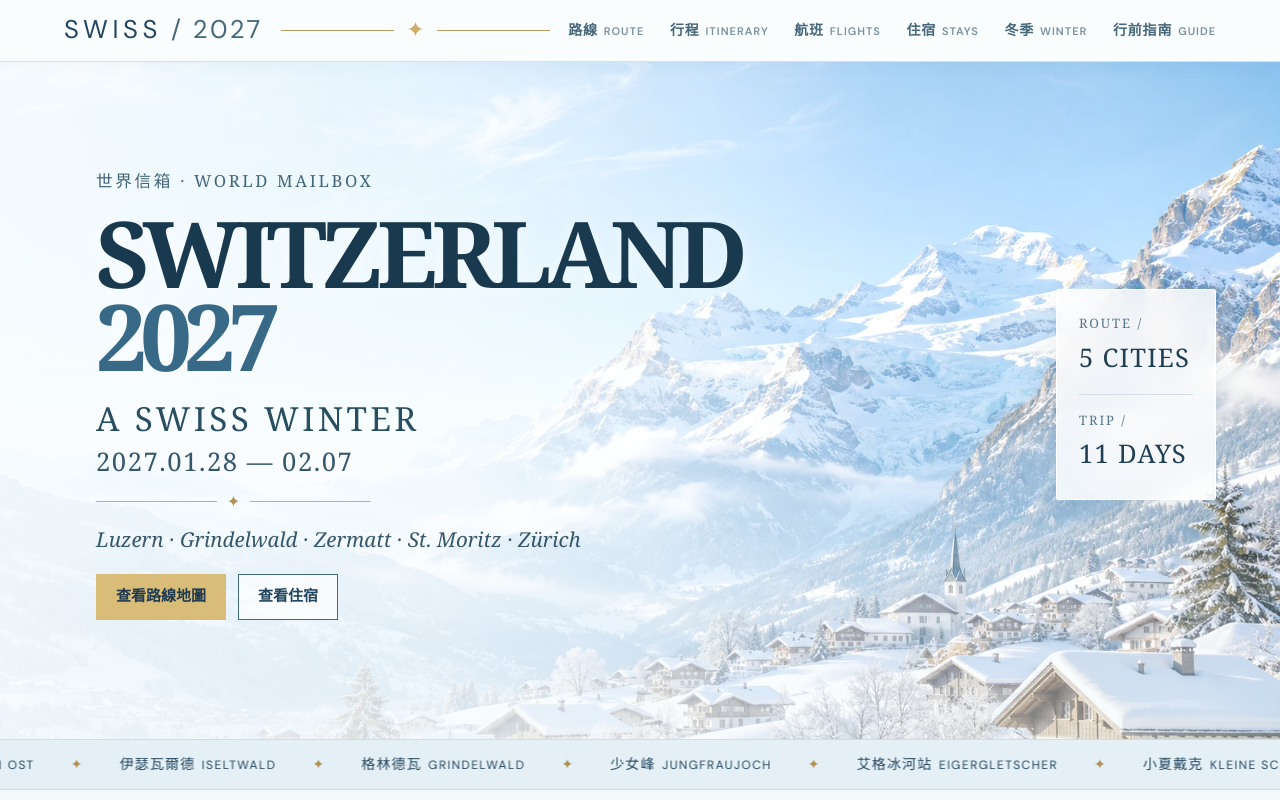
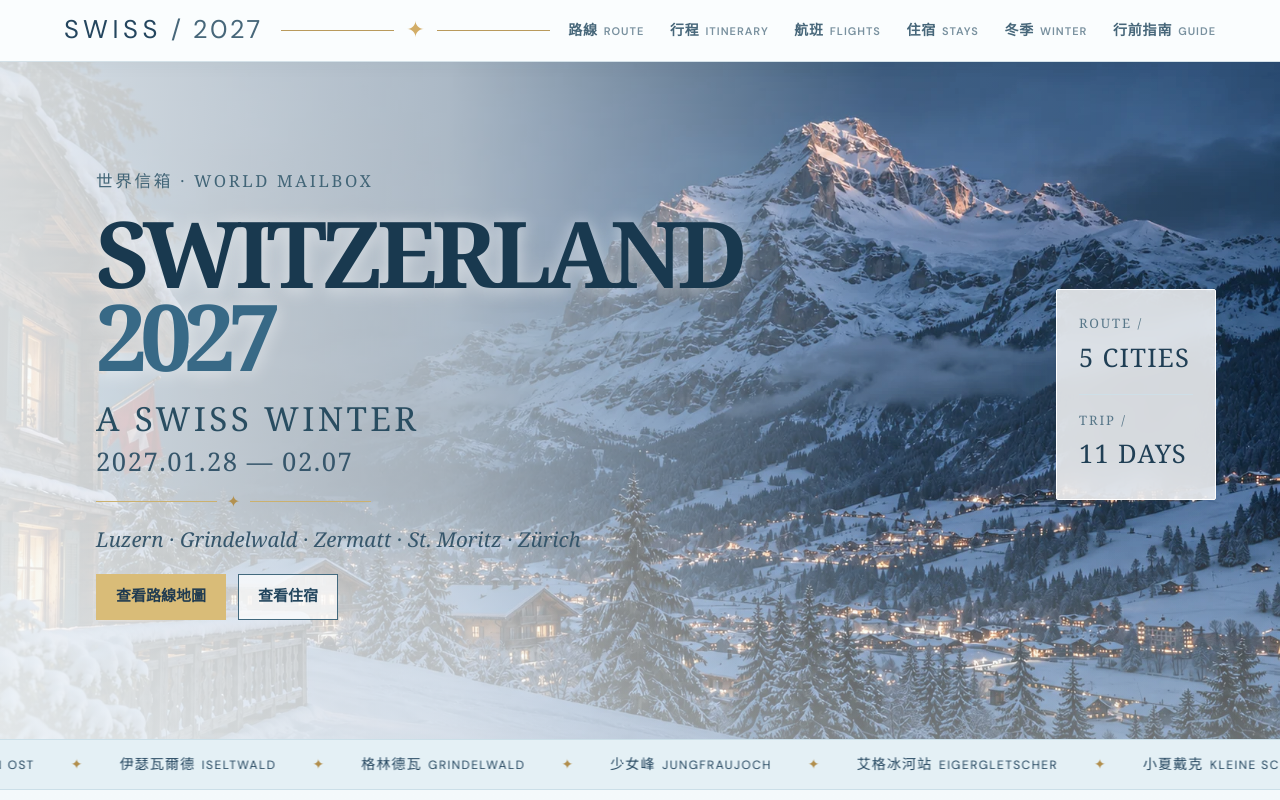
Before and after one commit to heyhey3742-ctrl/Switzerland-2027, a plain HTML site: page index.html in a window 1280 px wide. Shown: the top 800 px of the page. Drawn offline with Linux system fonts and the light colour scheme; a web font is replaced by a local one.

Commit message:
Restore the approved blue-hour chalet cover image

```diff
--- a/index.html
+++ b/index.html
@@ -332,7 +332,7 @@ ul.cover-route::before,ul.cover-route::after{background:#a8c1cd!important}
   </div>
 </nav>
 <header id="top" class="cover-winter">
-  <img src="assets/cover/swiss-snow-hero.webp" alt="" fetchpriority="high">
+  <img src="assets/cover/swiss-blue-hour.webp" alt="" fetchpriority="high">
   <div class="cover-inner">
     <div>
       <p class="cover-kicker">世界信箱 · <span lang="en">WORLD MAILBOX</span></p>
```
